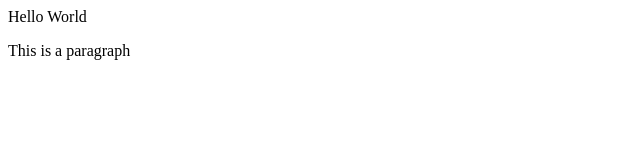
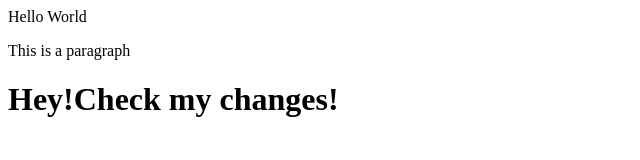
Before and after one commit to hiddenrebeldesign/Test, a plain HTML site: page HelloWorld.html in a window 1280 px wide. Shown: the whole page, without its empty margins (0-640 px from the left). Drawn offline with Linux system fonts and the light colour scheme.

Commit message:
Changes on new branch

```diff
--- a/HelloWorld.html
+++ b/HelloWorld.html
@@ -6,5 +6,8 @@
 <body>
 Hello World
 <p>This is a paragraph</p>
+
+
+<h1>Hey!Check my changes!</h1>
 </body>
 </html>
```
